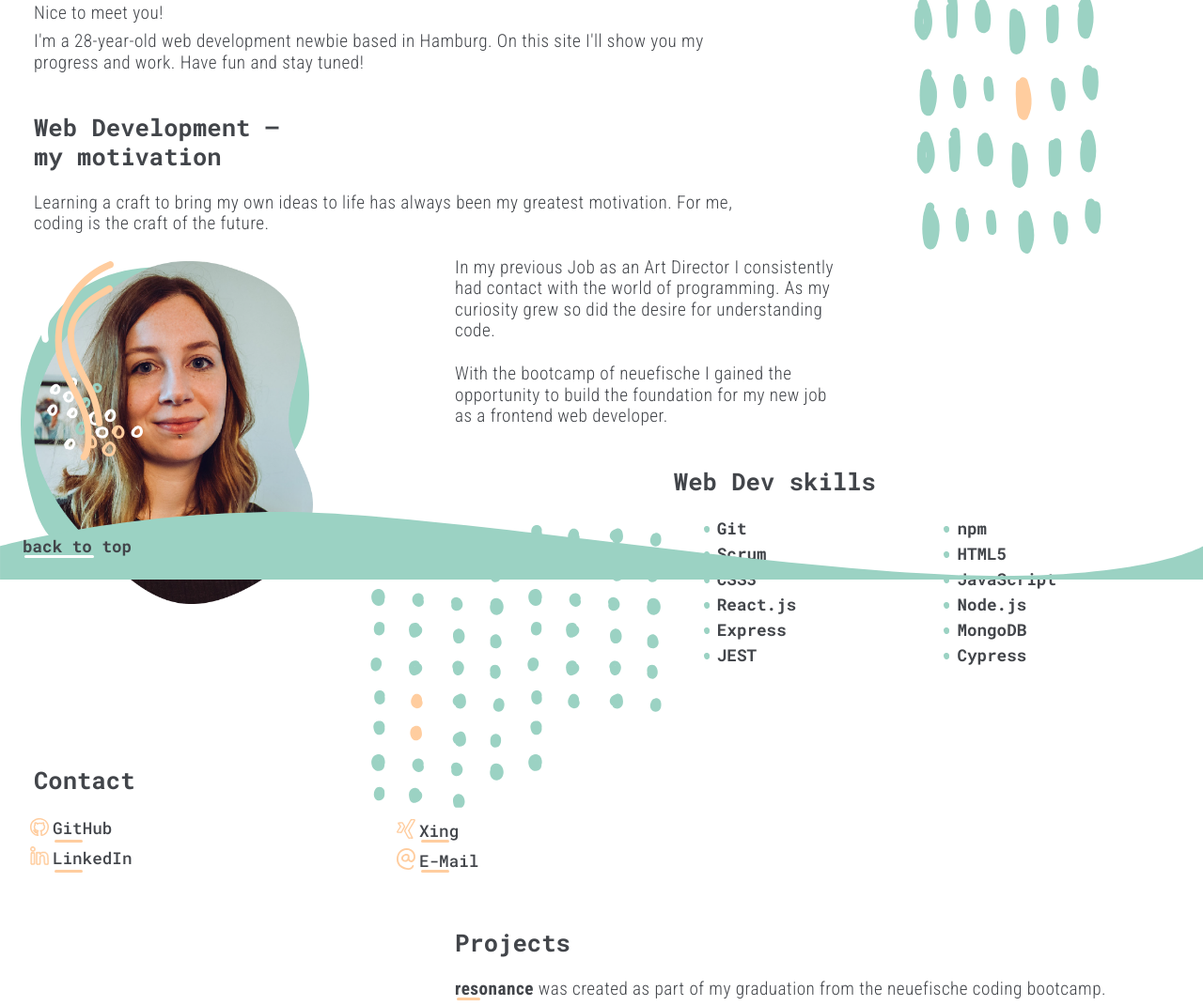
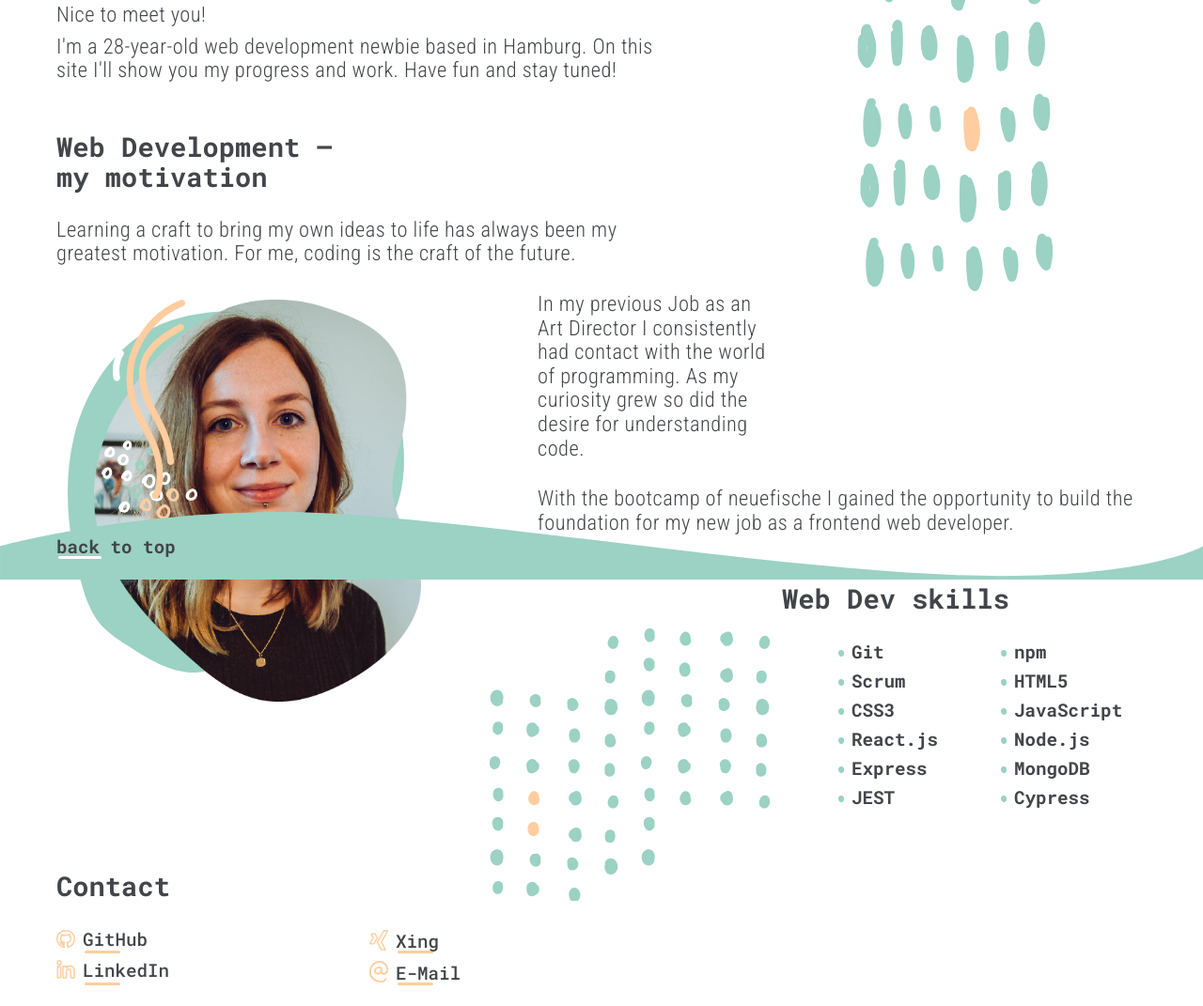
Before and after one commit to ninapeters/personal-website, a website built with Parcel: page src/index.html in a window 1280 px wide. Shown: the part 183-1254 px from the top of the page at 94% size. Built offline with nearby package versions, Linux system fonts and the light colour scheme.

Commit message:
Add media queries to 760px

```diff
--- a/src/css/contact.css
+++ b/src/css/contact.css
@@ -48,7 +48,7 @@
   width: 34%;
 }
 
-@media (min-width: 666px) {
+@media (min-width: 590px) {
   .contact__list {
     gap: 4px 12px;
     padding: 0 32px 20px;
@@ -77,3 +77,33 @@
     width: 26%;
   }
 }
+
+@media (min-width: 760px) {
+  .contact__list {
+    gap: 6px 18px;
+    padding: 0 60px 20px;
+    font-size: 1.2rem;
+  }
+
+  .contact__logo {
+    width: 28px;
+    padding-right: 8px;
+  }
+
+  .contact__logo-xing {
+    top: 3px;
+  }
+
+  .contact__logo-linkedin {
+    top: 2px;
+  }
+
+  .contact__underline::after {
+    left: 30px;
+    width: 12%;
+  }
+
+  .contact__underline:hover::after {
+    width: 24%;
+  }
+}
--- a/src/css/doodles.css
+++ b/src/css/doodles.css
@@ -14,7 +14,7 @@
   padding-left: 24px;
 }
 
-@media (min-width: 666px) {
+@media (min-width: 590px) {
   .doodles-right {
     top: -180px;
     width: 30%;
@@ -27,3 +27,17 @@
     padding-left: 48px;
   }
 }
+
+@media (min-width: 760px) {
+  .doodles-right {
+    top: -170px;
+    width: 35%;
+    padding-right: 84px;
+  }
+
+  .doodles-left {
+    top: 72px;
+    width: 30%;
+    padding-left: 60px;
+  }
+}
--- a/src/css/header.css
+++ b/src/css/header.css
@@ -20,14 +20,24 @@
   text-transform: lowercase;
 }
 
-@media (min-width: 666px) {
+@media (min-width: 590px) {
   .header__background {
     height: 164px;
   }
 
   .header__headline {
     padding: 20px 32px;
-    font-size: 3.6rem;
-    line-height: 2.6rem;
+    font-size: 3.3rem;
+    line-height: 2.3rem;
   }
 }
+
+@media (min-width: 760px) {
+  .header__background {
+    background-image: url(../assets/header-760.svg);
+  }
+
+  .header__headline {
+    padding: 26px 58px;
+  }
+}
--- a/src/css/intro.css
+++ b/src/css/intro.css
@@ -11,7 +11,7 @@
 
 .intro__portrait-container {
   position: relative;
-  top: 40px;
+  top: 12px;
 }
 
 .intro__portrait {
@@ -45,7 +45,7 @@
   width: 28%;
 }
 
-@media (min-width: 666px) {
+@media (min-width: 590px) {
   .intro::before {
     height: 186px;
   }
@@ -76,3 +76,30 @@
     width: 24%;
   }
 }
+
+@media (min-width: 760px) {
+  .intro__portrait-container {
+    top: 8px;
+  }
+
+  .intro__portrait {
+    padding-left: 100px;
+    width: 35%;
+  }
+
+  .intro__portrait-doodle1 {
+    left: 120px;
+  }
+
+  .intro__portrait-doodle2 {
+    top: 150px;
+    left: 108px;
+    width: 8%;
+  }
+
+  .intro__portrait-doodle3 {
+    top: 12px;
+    left: 72px;
+    width: 28%;
+  }
+}
--- a/src/css/navigation.css
+++ b/src/css/navigation.css
@@ -41,7 +41,11 @@
   width: 22%;
 }
 
-@media (min-width: 666px) {
+@media (min-width: 590px) {
+  .navigation__grid {
+    padding: 0 36px;
+  }
+
   .navigation__background {
     height: 72px;
   }
@@ -51,12 +55,28 @@
   }
 
   .navigation__underline::after {
-    z-index: 150;
-    width: 6%;
-    background: var(--white);
+    width: 5%;
   }
 
   .navigation__underline:hover::after {
     width: 16%;
   }
 }
+
+@media (min-width: 760px) {
+  .navigation__grid {
+    padding: 0 60px;
+  }
+
+  .navigation__link {
+    font-size: 1.2rem;
+  }
+
+  .navigation__underline::after {
+    width: 4%;
+  }
+
+  .navigation__underline:hover::after {
+    width: 14%;
+  }
+}
--- a/src/css/projects.css
+++ b/src/css/projects.css
@@ -39,7 +39,7 @@
   width: 60%;
 }
 
-@media (min-width: 666px) {
+@media (min-width: 590px) {
   .projects__resonance-image-container {
     padding: 8px 36px 22px;
   }
@@ -59,3 +59,20 @@
     width: 54%;
   }
 }
+
+@media (min-width: 760px) {
+  .projects__resonance-image-container {
+    padding: 8px 72px 22px;
+  }
+
+  .projects__resonance-doodle1 {
+    left: 54px;
+    width: 60%;
+  }
+
+  .projects__resonance-doodle2 {
+    top: 92px;
+    left: 42px;
+    width: 46%;
+  }
+}
--- a/src/css/skills.css
+++ b/src/css/skills.css
@@ -15,7 +15,7 @@
   padding-right: 4px;
 }
 
-@media (min-width: 666px) {
+@media (min-width: 590px) {
   .skills__list {
     gap: 4px 12px;
     padding: 0 32px 20px;
@@ -28,3 +28,11 @@
     padding-right: 8px;
   }
 }
+
+@media (min-width: 760px) {
+  .skills__list {
+    gap: 6px 18px;
+    padding: 0 60px 20px;
+    font-size: 1.2rem;
+  }
+}
--- a/src/css/utility.css
+++ b/src/css/utility.css
@@ -48,7 +48,7 @@
   transition: all 0.25s ease-in-out;
 }
 
-@media (min-width: 666px) {
+@media (min-width: 590px) {
   .block-left {
     width: 65%;
   }
@@ -68,3 +68,25 @@
     font-size: 1.2rem;
   }
 }
+
+@media (min-width: 760px) {
+  .block-left {
+    width: 60%;
+  }
+
+  .block-right {
+    width: 60%;
+  }
+
+  .headline {
+    padding: 24px 60px 28px;
+    font-size: 1.8rem;
+    line-height: 2rem;
+  }
+
+  .continuous-text {
+    padding: 0 60px 28px;
+    font-size: 1.4rem;
+    line-height: 1.6rem;
+  }
+}
```
Also changed, not shown: src/assets/header-760.svg (added).
